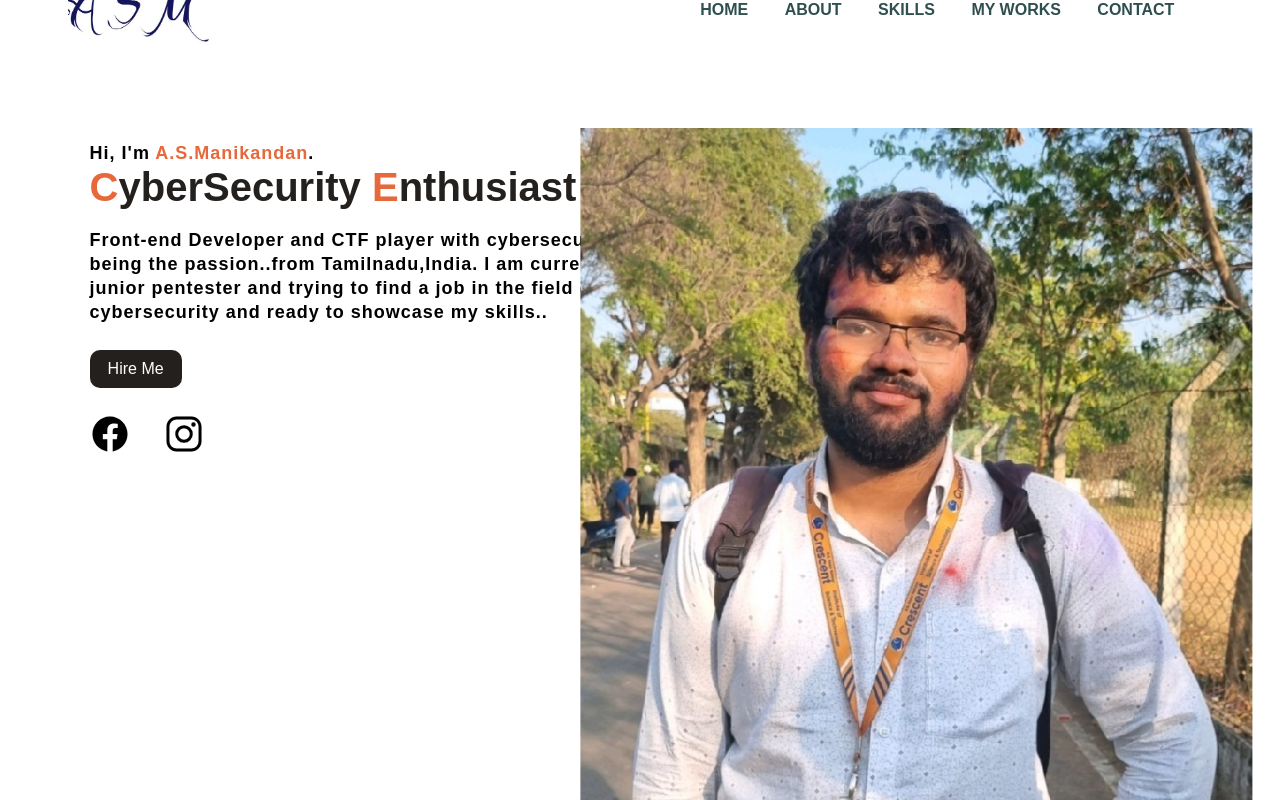
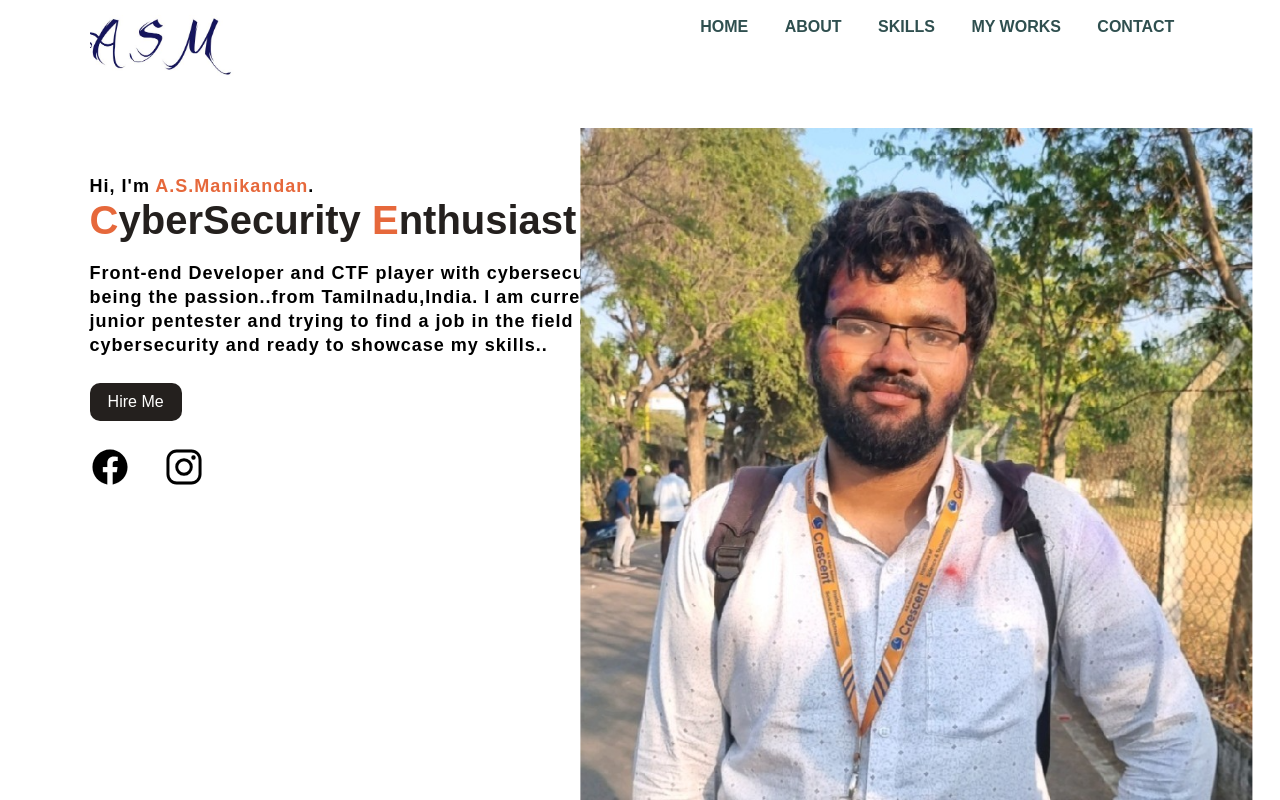
Before and after one commit to ManiTamilRock/my_portfolio.github.io, a plain HTML site: page index.html in a window 1280 px wide. Drawn offline with nearby package versions, Linux system fonts and the light colour scheme.

Commit message:
Update style.css

```diff
--- a/style.css
+++ b/style.css
@@ -25,8 +25,8 @@
 .navbar .logo{
     width: 160px;
     cursor: pointer;
-    margin-top: -3%;
-    margin-left: -2%;
+    margin-top: 0%;
+    margin-left: 0%;
 }
 
 ul{
```
